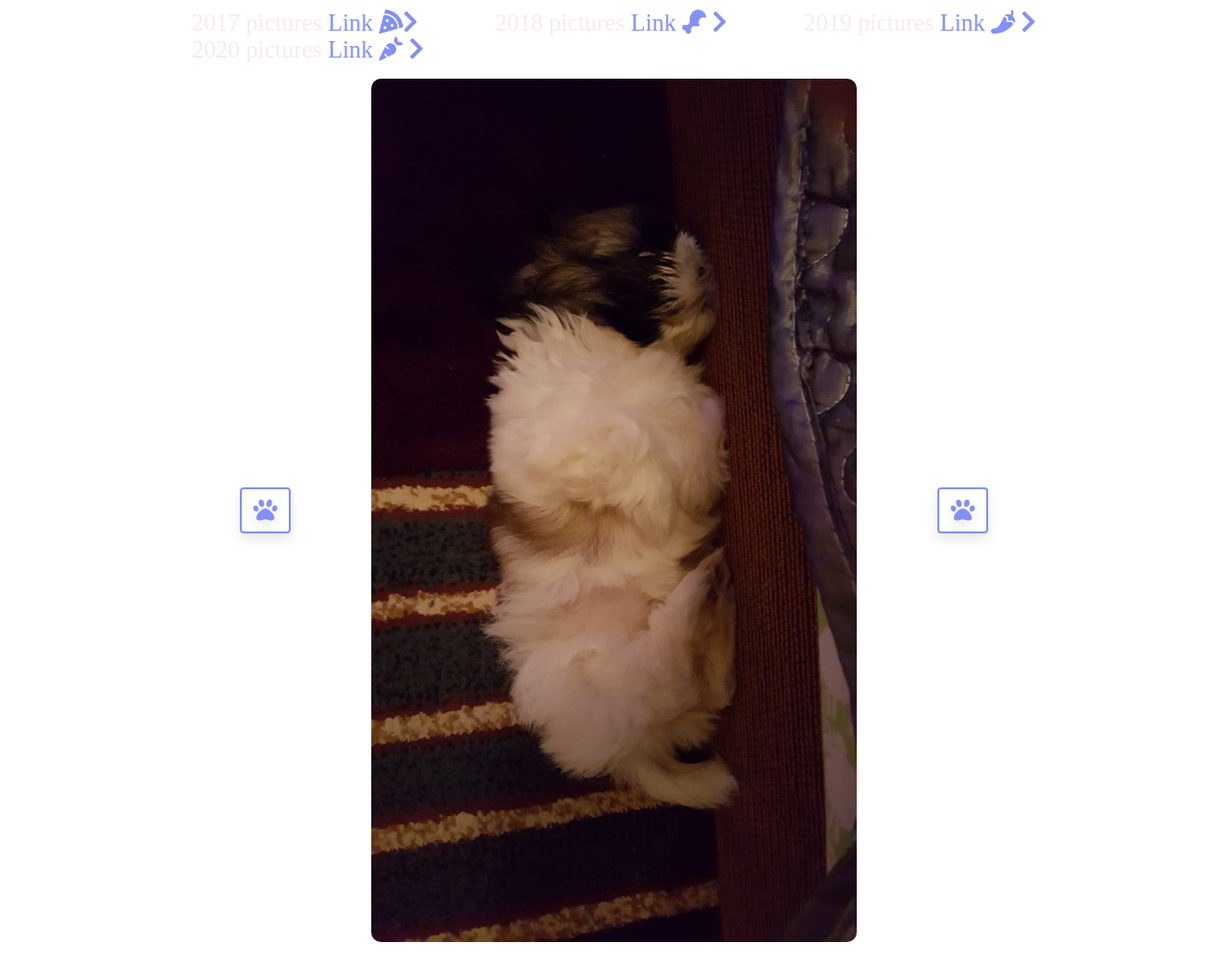
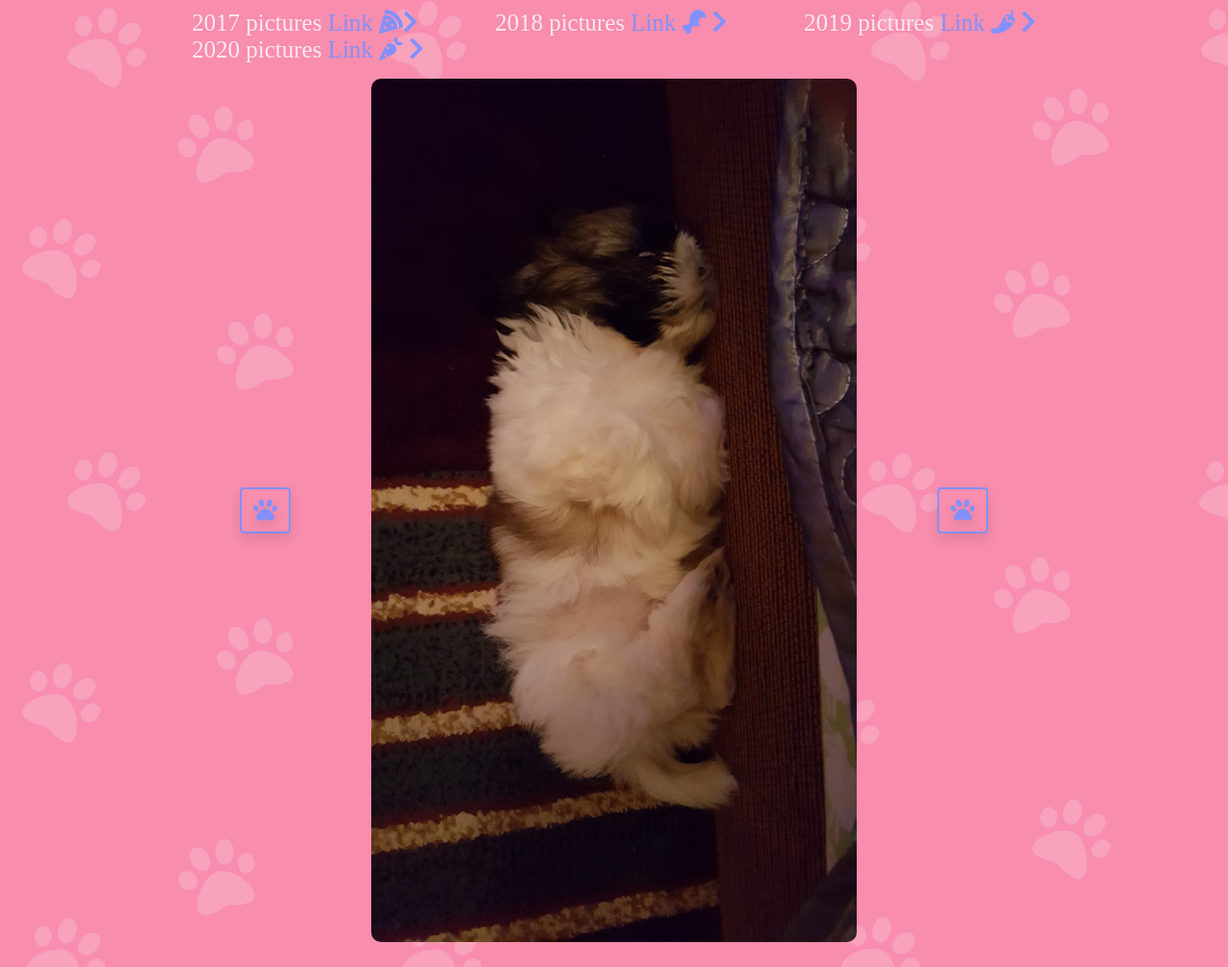
Before and after one commit to alexsorin753/lola, a plain HTML site: page index.html in a window 1280 px wide. Shown: the whole page at 96% size. Drawn offline with Linux system fonts and the light colour scheme.

Commit message:
Update styles.css

```diff
--- a/css/styles.css
+++ b/css/styles.css
@@ -3,7 +3,7 @@
 }
 body {
    /* background-color: #F88DAD;*/
-    background: url(./images/paws.png);
+    background: url(../images/paws.png);
     margin: 0;
 }
 #body-of {
```
